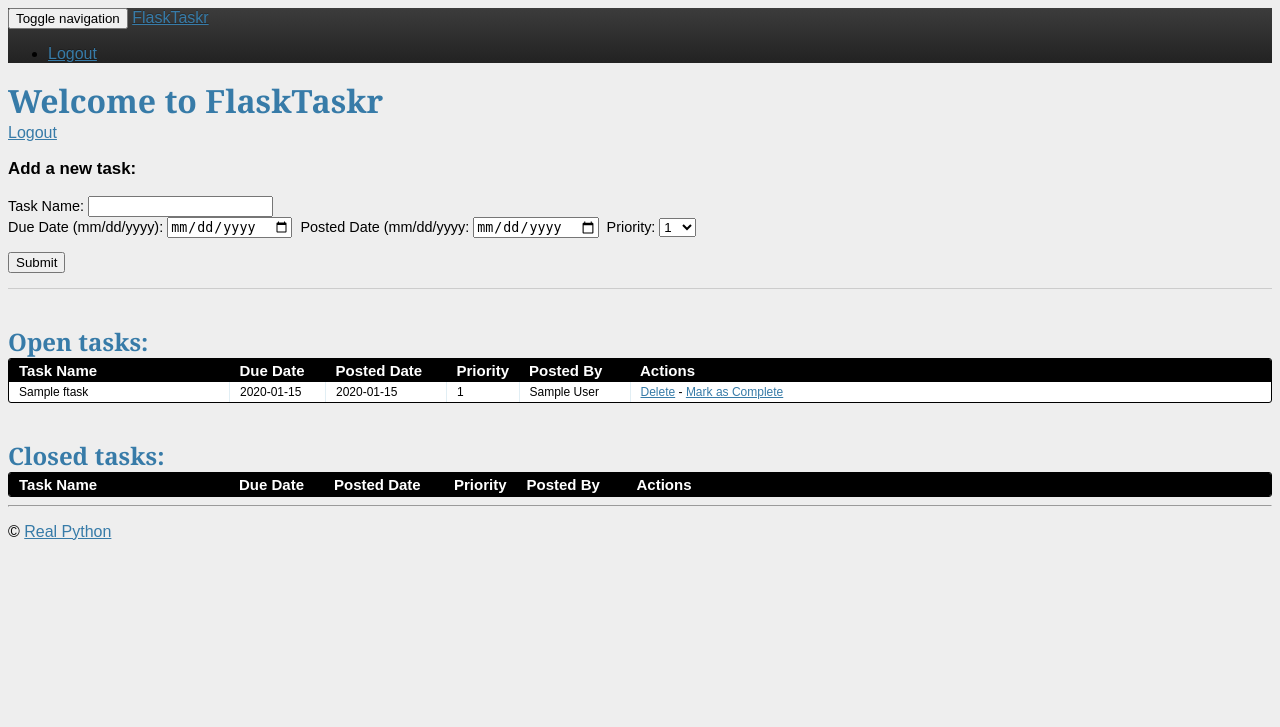
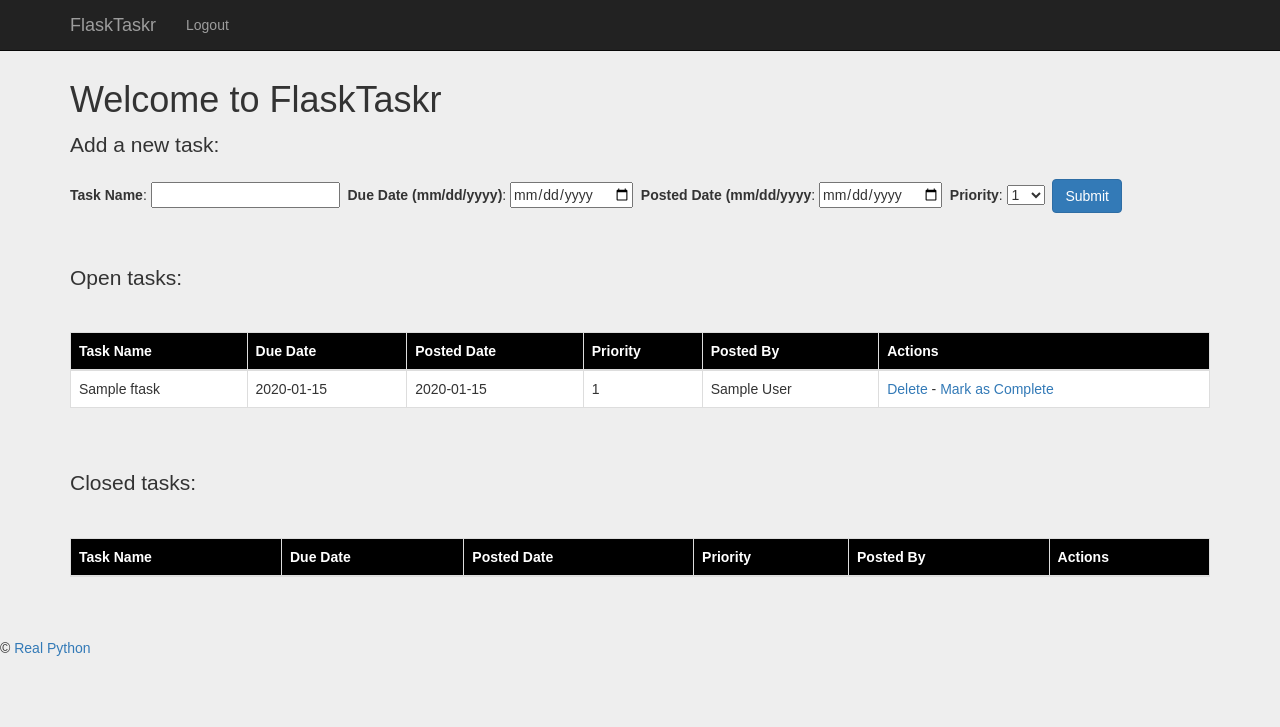
Before and after one commit to lukewrites/RealPython, a Flask app: page /tasks/ in a window 1280 px wide. Shown: the top 727 px of the page. Run offline with Flask 2, Linux system fonts and the light colour scheme; a user stored in the database is signed in; tables that the repository leaves empty hold one stand-in row (values such as "Sample post"); lists and menus that the app fills with data are empty; some libraries are stand-ins or nearby versions.

Commit message:
Lovely bootstrap now working with link to static files!

```diff
--- a/FlaskTaskr/app/static/css/styles.css
+++ b/FlaskTaskr/app/static/css/styles.css
@@ -1,61 +1,7 @@
 body {
+    padding: 60px 0px;
   font-family: sans-serif;
   background: #eee;
-}
-
-a, h1, h2 {
-  color: #377BA8;
-}
-
-h1, h2 {
-  font-family: 'Georgia', serif;
-  margin: 0;
-}
-
-h1 {
-  border-bottom: 2px solid #eee;
-}
-
-h2 {
-  font-size: 1.5em;
-}
-
-.page {
-  margin: 2em auto;
-  width: 50em;
-  border: 5px solid #ccc;
-  padding: 0.8em;
-  background: white;
-}
-
-.entries {
-  list-style: none;
-  margin: 0;
-  padding: 0;
-}
-
-.entries li {
-  margin: 0.8em 1.2em;
-}
-
-.entries li h2 {
-  margin-left: -1em;
-}
-
-.add-task {
-  font-size: 0.9em;
-  border-bottom: 1px solid #ccc;
-}
-.add-task dl {
-  font-weight: bold;
-}
-
-.metanav {
-  text-align: right;
-  font-size: 0.8em;
-  padding: 0.3em;
-  margin-bottom: 1em;
-  background: #fafafa;
 }
 
 .flash {
@@ -68,60 +14,11 @@
   padding: 0.5em;
 }
 
-.datagrid table {
-  border-collapse: collapse;
-  text-align: left;
-  width: 100%;
+.table {
+    background-color: #ffffff;
 }
 
-.datagrid {
-  background: #fff;
-  overflow: hidden;
-  border: 1px solid #000000;
-  border-radius: 3px;
+thead {
+    background-color: black;
+    color: #ffffff;
 }
-
-.datagrid table td, .datagrid table th {
-  padding: 3px 10px;
-}
-
-.datagrid table thead th {
-  background-color:#000000;
-  color:#FFFFFF;
-  font-size: 15px;
-  font-weight: bold;
-}
-.datagrid table thead th:first-child {
-  border: none;
-}
-
-.datagrid table tbody td {
-  color: #000000;
-  border-left: 1px solid #E1EEF4;
-  font-size: 12px;
-  font-weight: normal;
-}
-
-.datagrid table tbody .alt td {
-  background: #E1EEF4;
-  color: #000000;
-}
-
-.datagrid table tbody td:first-child {
-  border-left: none;
-}
-
-.datagrid table tbody tr:last-child td {
-  border-bottom: none;
-}
-
-.button {
-  background-color:#000;
-  display:inline-block;
-  color:#ffffff;
-  font-size:13px;
-  padding:3px 12px;
-  margin: 0;
-  text-decoration:none;
-  position:relative;
-}
--- a/FlaskTaskr/app/templates/tasks.html
+++ b/FlaskTaskr/app/templates/tasks.html
@@ -1,69 +1,68 @@
 {% extends "template.html" %}
 {% block content %}
   <h1>Welcome to FlaskTaskr</h1>
-  <a href="/logout">Logout</a>
   <div class="add-task">
-    <h3>Add a new task:</h3>
-    <table>
-      <tr>
-        <form action="{{ url_for('new_task') }}" method="post">
-            <p>{{ form.name.label }}: {{ form.name }}<br />
+    <div class="lead">Add a new task:</div>
+      <form action="{{ url_for('new_task') }}" method="post" role="form">
+          <p>
+            {{ form.name.label }}: {{ form.name }}&nbsp;
             {{ form.due_date.label }}: {{ form.due_date }}&nbsp;
             {{ form.posted_date.label }}: {{ form.posted_date }}&nbsp;
-            {{ form.priority.label }}: {{ form.priority }}</p>
-            <p><input type="submit" value="Submit"></p>
+            {{ form.priority.label }}: {{ form.priority }}&nbsp;
+            <button class="btn btn-md btn-primary" type="submit">Submit</button>
+          </p>
       </form>
-      </tr>
-    </table>
   </div>
   <div class="entries">
     <br>
     <br>
-    <h2>Open tasks:</h2>
-    <div class="datagrid">
-      <table>
+    <div class="lead">Open tasks:</div>
+        <br />
+      <table class="table table-bordered">
         <thead>
           <tr>
-            <th width="200px"><strong>Task Name</strong></th>
-            <th width="75px"><strong>Due Date</strong></th>
-            <th width="100px"><strong>Posted Date</strong></th>
-            <th width="50px"><strong>Priority</strong></th>
-            <th width="90px"><strong>Posted By</strong></th>
-            <th><strong>Actions</strong></th>
+            <th>Task Name</th>
+            <th>Due Date</th>
+            <th>Posted Date</th>
+            <th>Priority</th>
+            <th>Posted By</th>
+            <th>Actions</th>
           </tr>
         </thead>
+        <tbody>
           {% for o in open_tasks %}
           <tr>
-            <td width="200px">{{ o.name }}</td>
-            <td width="75px">{{ o.due_date }}</td>
-            <td width="100px">{{ o.posted_date }}</td>
-            <td width="50px">{{ o.priority }}</td>
-            <td width="90px">{{ o.poster.name }}</td>
+              <td>{{ o.name }}</td>
+              <td>{{ o.due_date }}</td>
+              <td>{{ o.posted_date }}</td>
+              <td>{{ o.priority }}</td>
+              <td>{{ o.poster.name }}</td>
               <td>
                   <a href="{{ url_for('delete_entry', task_id = o.task_id) }}">Delete</a>  -
                   <a href="{{ url_for('complete', task_id = o.task_id) }}">Mark as Complete</a>
               </td>
           </tr>
           {% endfor %}
+        </tbody>
       </table>
     </div>
     <br>
     <br>
-  </div>
   <div class="entries">
-    <h2>Closed tasks:</h2>
-    <div class="datagrid">
-      <table>
+    <div class="lead">Closed tasks:</div>
+    <br />
+      <table class="table table-bordered">
         <thead>
         <tr>
-            <th width="200px"><strong>Task Name</strong></th>
-            <th width="75px"><strong>Due Date</strong></th>
-            <th width="100px"><strong>Posted Date</strong></th>
-            <th width="50px"><strong>Priority</strong></th>
-            <th width="90px"><strong>Posted By</strong></th>
-            <th><strong>Actions</strong></th>
+            <th>Task Name</th>
+            <th>Due Date</th>
+            <th>Posted Date</th>
+            <th>Priority</th>
+            <th>Posted By</th>
+            <th>Actions</th>
         </tr>
         </thead>
+        <tbody>
           {% for c in closed_tasks %}
           <tr>
             <td width="200px">{{ c.name }}</td>
@@ -76,7 +75,7 @@
           </td>
           </tr>
         {% endfor %}
+        </tbody>
       </table>
     </div>
-  </div>
 {% endblock %}
--- a/FlaskTaskr/app/templates/template.html
+++ b/FlaskTaskr/app/templates/template.html
@@ -8,7 +8,7 @@
         <meta name="author" content="">
         <title>Welcome to FlaskTaskr!!</title>
         <!-- styles -->
-        <link href="{{ url_for('static', filename='css/bootstrap-theme.min.css') }}" rel="stylesheet">
+        <link href="{{ url_for('static', filename='css/bootstrap.min.css') }}" rel="stylesheet">
         <link rel="stylesheet" href="{{ url_for('static', filename='css/styles.css') }}">
     </head>
     <body>
```
Also changed, not shown: FlaskTaskr/app/templates/register.html (+8 -6 lines). Lines whose indentation alone changed are shown as unchanged.
